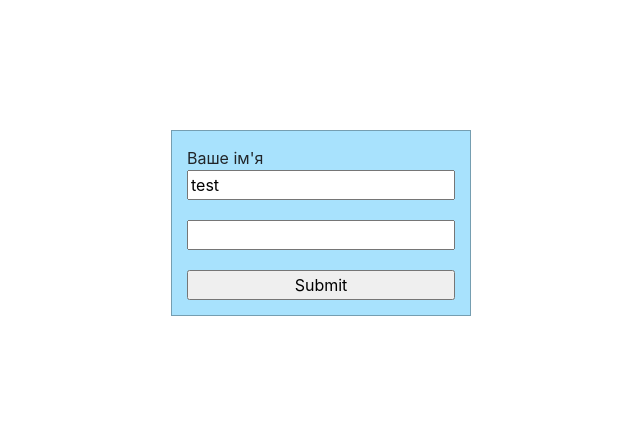
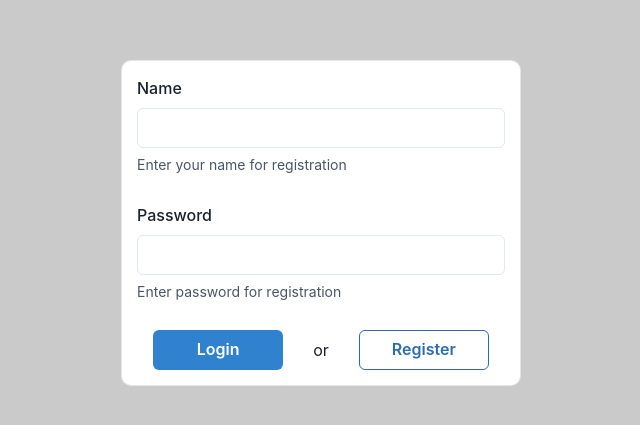
Before and after one commit to ArtemLigerko/hamanets, a React (Create React App) app: page / in a window 1280 px wide. Shown: the part 177-602 px from the top of the page, without its empty margins (319-959 px from the left). Built offline with nearby package versions, Linux system fonts and the light colour scheme.

Commit message:
feat: created login/register form

```diff
--- /dev/null
+++ b/src/components/NavBar.chakra.tsx
@@ -0,0 +1,46 @@
+import {
+  Breadcrumb,
+  BreadcrumbItem,
+  BreadcrumbLink,
+  Text,
+} from "@chakra-ui/react";
+import { Link } from "react-router-dom";
+import styled from "styled-components";
+
+const StyledBreadcrumb = styled(Breadcrumb)`
+  display: flex;
+  align-items: center;
+`;
+const StyledBreadcrumbItem = styled(BreadcrumbItem)`
+  /* margin: 10px; */
+  font-size: 1rem;
+`;
+
+const NavBarchakra = () => {
+  return (
+    <>
+      <StyledBreadcrumb separator="-">
+        <StyledBreadcrumbItem>
+          <BreadcrumbLink as={Link} to="/wallets">
+            {/* <Text fontSize="4xl">Гаманці</Text> */}
+            Гаманці
+          </BreadcrumbLink>
+        </StyledBreadcrumbItem>
+
+        <BreadcrumbItem>
+          <BreadcrumbLink as={Link} to="/transactions">
+            Транзакції
+          </BreadcrumbLink>
+        </BreadcrumbItem>
+
+        <BreadcrumbItem>
+          <BreadcrumbLink as={Link} to="/report">
+            Звіти
+          </BreadcrumbLink>
+        </BreadcrumbItem>
+      </StyledBreadcrumb>
+    </>
+  );
+};
+
+export default NavBarchakra;
--- a/src/components/NotFound404.tsx
+++ b/src/components/NotFound404.tsx
@@ -1,7 +1,11 @@
 import React from "react";
 
 const NotFound404 = () => {
-  return <div>NotFound404</div>;
+  return (
+    <>
+      <div>NotFound404</div>;
+    </>
+  );
 };
 
 export default NotFound404;
--- a/src/index.tsx
+++ b/src/index.tsx
@@ -1,3 +1,4 @@
+import { ChakraProvider } from "@chakra-ui/react";
 import $ from "jquery";
 import React from "react";
 import ReactDOM from "react-dom/client";
@@ -33,11 +34,13 @@ $(document).ready(() => {
 
 root.render(
   // <React.StrictMode>
+  <ChakraProvider>
     <Provider store={store}>
       <PersistGate loading={null} persistor={persistor}>
         <GlobalStyles />
         <App />
       </PersistGate>
     </Provider>
+  </ChakraProvider>
   // </React.StrictMode>
 );
--- a/src/pages/Authorization.tsx
+++ b/src/pages/Authorization.tsx
@@ -1,8 +1,18 @@
+import {
+  FormControl,
+  FormLabel,
+  FormErrorMessage,
+  FormHelperText,
+  Input,
+  Button,
+  Text,
+} from "@chakra-ui/react";
+import { useState } from "react";
 import { useForm, SubmitHandler } from "react-hook-form";
 import styled from "styled-components";
 
 const Main = styled.main`
-  /* background-color: #00000045; */
+  background-color: #00000035;
   height: 100vh;
   display: flex;
   justify-content: center;
@@ -10,34 +20,41 @@ const Main = styled.main`
 `;
 
 const Form = styled.form`
-  background-color: #a8e2fd;
-  display: flex;
+  background-color: #ffffff;
+  /* display: flex; */
   flex-direction: column;
-  width: 300px;
-  border: solid 1px rgba(0, 0, 0, 0.3);
-  padding: 5px;
+  padding: 15px;
+  width: 400px;
+  border: solid 1px rgba(0, 0, 0, 0.1);
+  border-radius: 10px;
 `;
 
-const Field = styled.div`
-  display: flex;
-  flex-direction: column;
-  margin: 10px;
+const InputWrapper = styled.div`
+  margin-bottom: 30px;
 `;
 
-const Input = styled.input`
-  /* margin-bottom: 10px; */
+const ButtonWrapper = styled.div`
+  display: flex;
+  justify-content: center;
+  flex-direction: row;
+  align-items: center;
 `;
 
-const Label = styled.label`
-  /* margin: 0 5px; */
+const StyledButton = styled(Button)`
+  width: 130px;
+`;
+
+const StyledText = styled(Text)`
+  margin: 0 30px;
 `;
 
 type Inputs = {
-  example: string;
-  exampleRequired: string;
+  username: string;
+  password: string;
 };
 
 const Authorization = () => {
+  const [submit, setSubmit] = useState("login");
   const {
     register,
     handleSubmit,
@@ -46,26 +63,49 @@ const Authorization = () => {
   } = useForm<Inputs>();
   const onSubmit: SubmitHandler<Inputs> = (data) => console.log(data);
 
-  console.log(watch("example")); // watch input value by passing the name of it
+  // console.log(watch("username")); // watch input value by passing the name of it
 
   return (
-    <Main>
-      <Form onSubmit={handleSubmit(onSubmit)}>
-        <Field>
-          <Label>Ваше ім'я</Label>
-          <Input defaultValue="test" {...register("example")} />
-        </Field>
-
-        <Field>
-          <Input {...register("exampleRequired", { required: true })} />
-          {errors.exampleRequired && <span>This field is required</span>}
-        </Field>
-
-        <Field>
-          <Input type="submit" />
-        </Field>
-      </Form>
-    </Main>
+    <>
+      <Main>
+        <Form onSubmit={handleSubmit(onSubmit)}>
+          <FormControl>
+            <InputWrapper>
+              <FormLabel>Name</FormLabel>
+              <Input id="login" type="text" {...register("username")} />
+              <FormHelperText>Enter your name for registration</FormHelperText>
+            </InputWrapper>
+            <InputWrapper>
+              <FormLabel>Password</FormLabel>
+              <Input
+                id="password"
+                type="password"
+                {...register("password", { required: true })}
+              />
+              <FormHelperText>Enter password for registration</FormHelperText>
+            </InputWrapper>
+          </FormControl>
+          <ButtonWrapper>
+            <StyledButton
+              colorScheme="blue"
+              type="submit"
+              onClick={() => setSubmit("login")}
+            >
+              Login
+            </StyledButton>
+            <StyledText>or</StyledText>
+            <StyledButton
+              colorScheme="blue"
+              variant="outline"
+              type="submit"
+              onClick={() => setSubmit("register")}
+            >
+              Register
+            </StyledButton>
+          </ButtonWrapper>
+        </Form>
+      </Main>
+    </>
   );
 };
 
--- a/src/pages/Layout.tsx
+++ b/src/pages/Layout.tsx
@@ -3,6 +3,7 @@ import { Outlet } from "react-router-dom";
 import styled from "styled-components";
 
 import NavBar from "../components/NavBar";
+import NavBarchakra from "../components/NavBar.chakra";
 
 const Window = styled.div`
   /* background-color: #ffffff; */
@@ -54,6 +55,7 @@ const Layout: React.FC<PropsWithChildren> = () => {
     <>
       <Window>
         <NavBar />
+        <NavBarchakra />
         <Main>
           {/* <LeftMenu>
             <Calendar>Calendar</Calendar>
```
Lines whose indentation alone changed are shown as unchanged.
